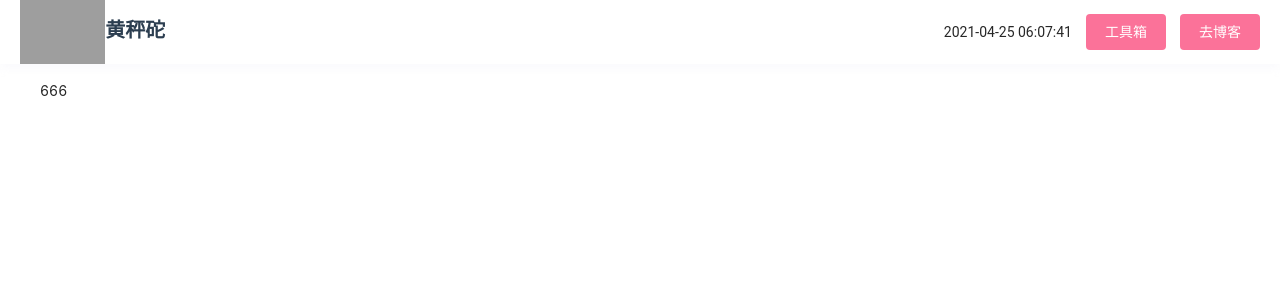
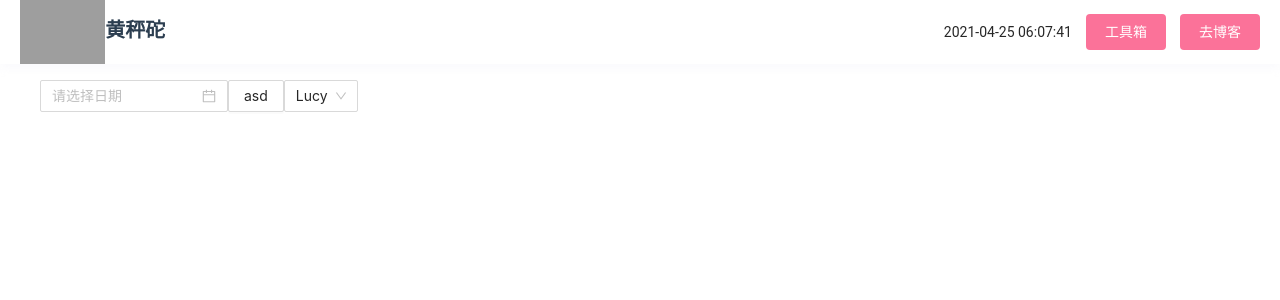
Before and after one commit to HuangChengtuo/react-ts, a React app: page /playground in a window 1280 px wide. Shown: the top 300 px of the page. Built offline with nearby package versions, Linux system fonts and the light colour scheme; grey boxes are pictures that could not be loaded; a web font is replaced by a local one.

Commit message:
study react

```diff
--- a/src/pages/plaground/Playground.tsx
+++ b/src/pages/plaground/Playground.tsx
@@ -1,10 +1,31 @@
 import React from 'react'
 import './Playground.scss'
 
+import { Button, Select, DatePicker } from 'antd'
+
+const Option = Select.Option
+
 export default function Playground (): React.ReactElement {
+  const btnFn = (e: React.MouseEvent) => {
+    console.log(e)
+  }
+
+  const selectFn = (e: string, arr) => {
+    console.log(arr)
+  }
+
+  const dateFn = (e) => {
+    console.log(e)
+  }
+
   return (
     <div id="playground">
-      666
+      <DatePicker onChange={dateFn} />
+      <Button onClick={btnFn}>asd</Button>
+      <Select defaultValue="lucy" onChange={selectFn}>
+        <Option value="jack">Jack</Option>
+        <Option value="lucy">Lucy</Option>
+      </Select>
     </div>
   );
 }
--- a/src/pages/reactDom/ReactDom.tsx
+++ b/src/pages/reactDom/ReactDom.tsx
@@ -10,7 +10,7 @@ export default function ReactDom (): React.ReactElement {
   useEffect(() => {
     console.log(re)
     ReactDOM.render(re, document.getElementById('render-container'))
-  }, [])
+  }, [re])
 
   return (
     <div id="playground">
```
